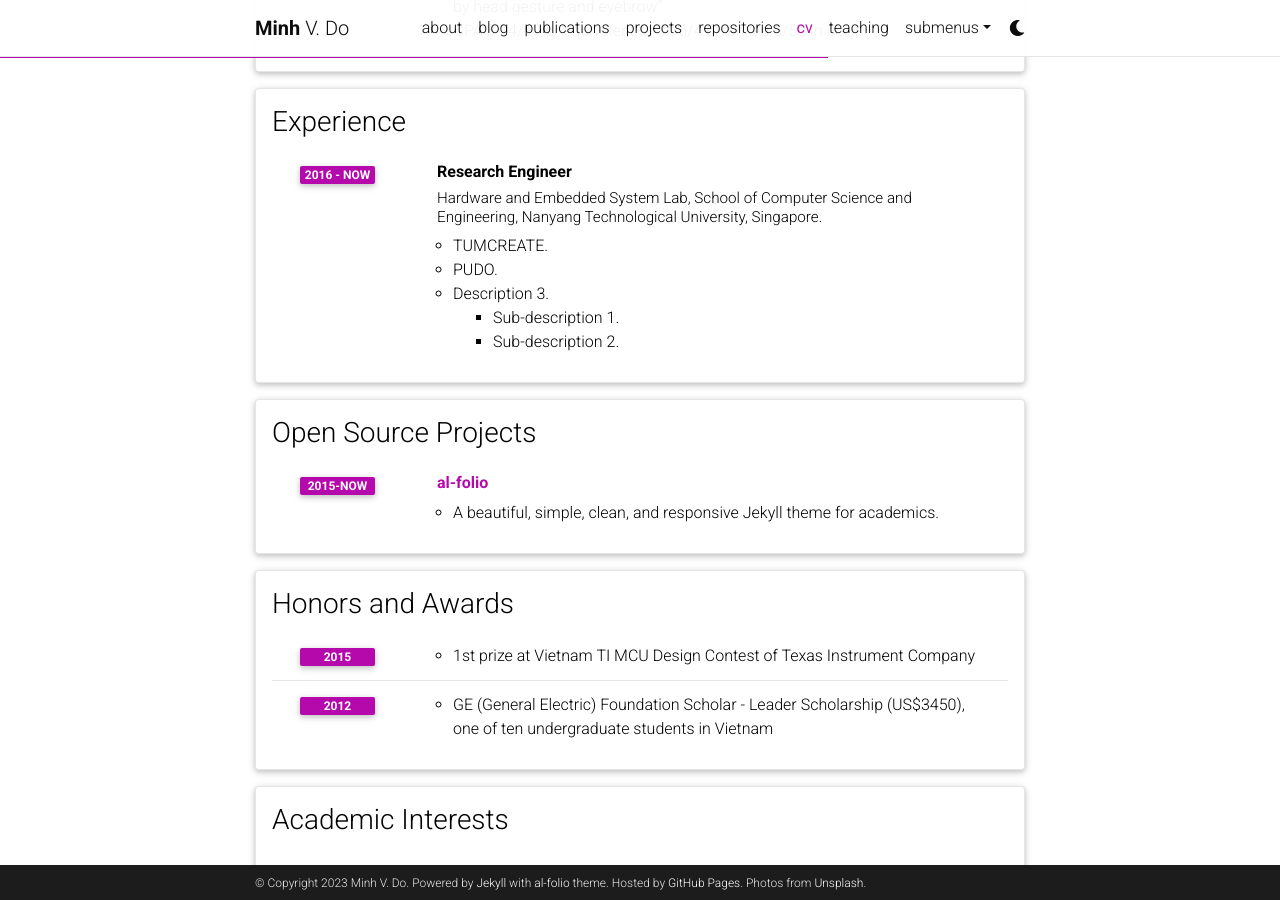
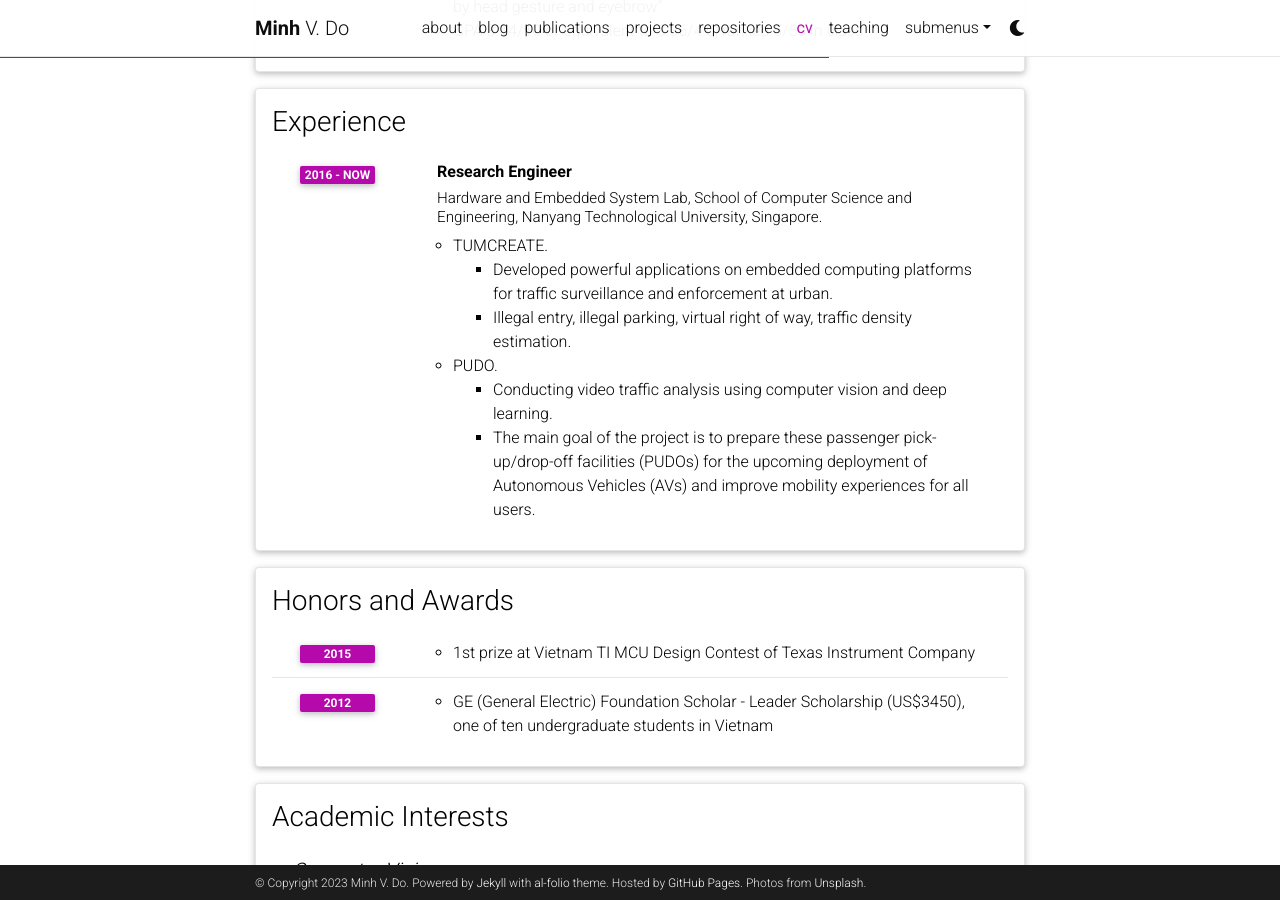
Before and after one commit to minhdov/minhdov.github.io, a Jekyll site: the page built from _pages/cv.md, in a window 1280 px wide and 900 px high, scrolled down 929 px. Built offline with Jekyll 4.4.1, drawn with Linux system fonts in a browser that asks for light colours; comment, search, counter and statistics services are not loaded; a style sheet for code colours, icons or effects is not loaded.

Commit message:
update info

```diff
--- a/_bibliography/papers.bib
+++ b/_bibliography/papers.bib
@@ -98,7 +98,7 @@
 
 @inproceedings{singh2021hierarchical,
   title={Hierarchical Loop Closure Detection for Long-term Visual SLAM with Semantic-Geometric Descriptors},
-  author={Singh, Gaurav and Wu, Meiqing and Lam, Siew--Kei and Minh},
+  author={Singh, Gaurav and Wu, Meiqing and Lam, Siew--Kei and Minh V Do},
   booktitle={2021 IEEE International Intelligent Transportation Systems Conference (ITSC)},
   pages={2909--2916},
   year={2021},
--- a/_data/cv.yml
+++ b/_data/cv.yml
@@ -36,19 +36,15 @@
       institution: Hardware and Embedded System Lab, School of Computer Science and Engineering, Nanyang Technological University, Singapore.
       year: 2016 - now
       description:
-        - TUMCREATE.
-        - PUDO.
-        - title: Description 3.
+        - title: TUMCREATE.
           contents:
-            - Sub-description 1.
-            - Sub-description 2.
-- title: Open Source Projects
-  type: time_table
-  contents:
-    - title: <a href="https://github.com/alshedivat/al-folio">al-folio</a>
-      year: 2015-now
-      description: A beautiful, simple, clean, and responsive Jekyll theme for academics.
+            - Developed powerful applications on embedded computing platforms for traffic surveillance and enforcement at urban.
+            - Illegal entry, illegal parking, virtual right of way, traffic density estimation.
 
+        - title: PUDO.
+          contents:
+            - Conducting video traffic analysis using computer vision and deep learning.
+            - The main goal of the project is to prepare these passenger pick-up/drop-off facilities (PUDOs) for the upcoming deployment of Autonomous Vehicles (AVs) and improve mobility experiences for all users.
 - title: Honors and Awards
   type: time_table
   contents:
```
